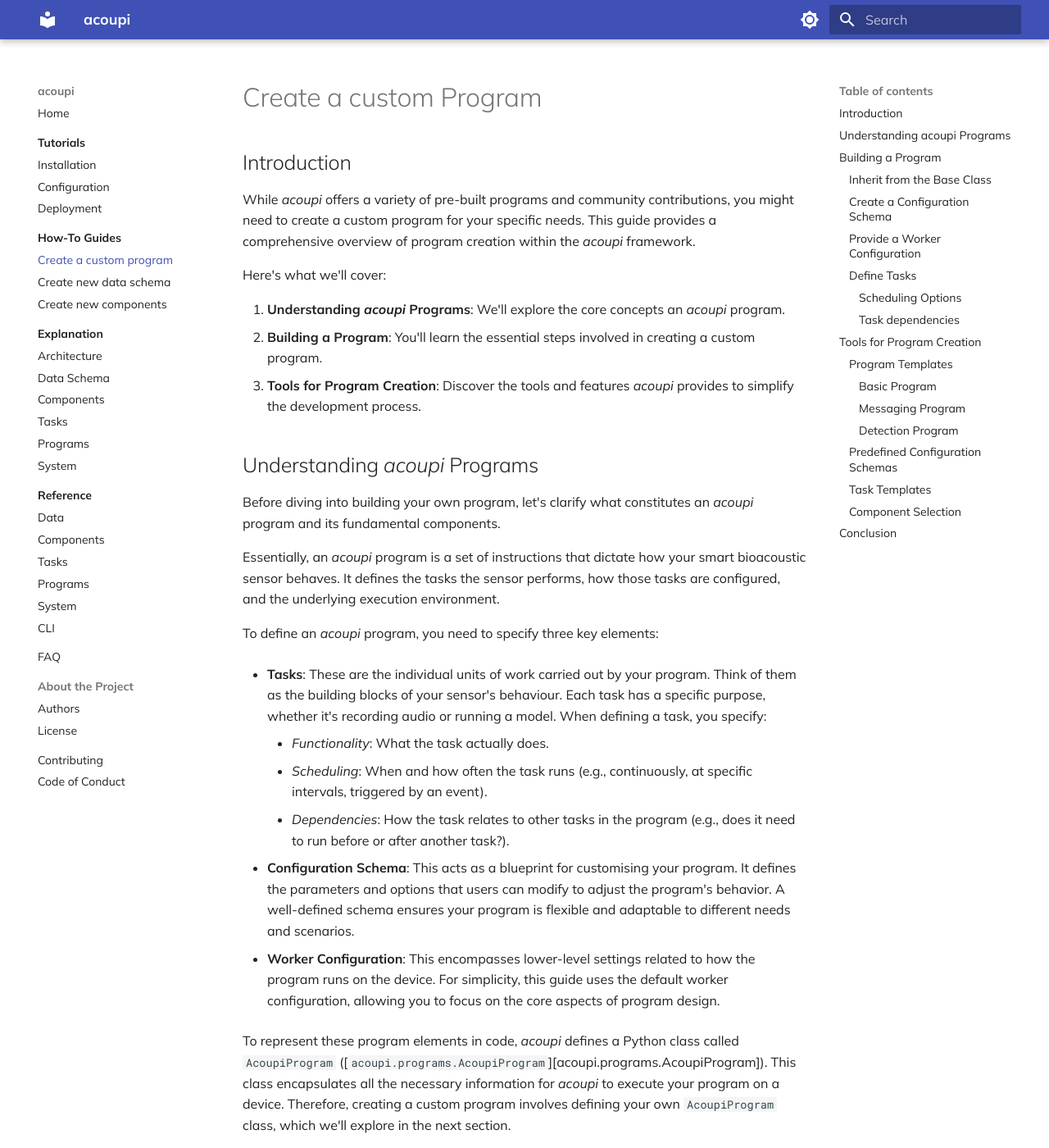
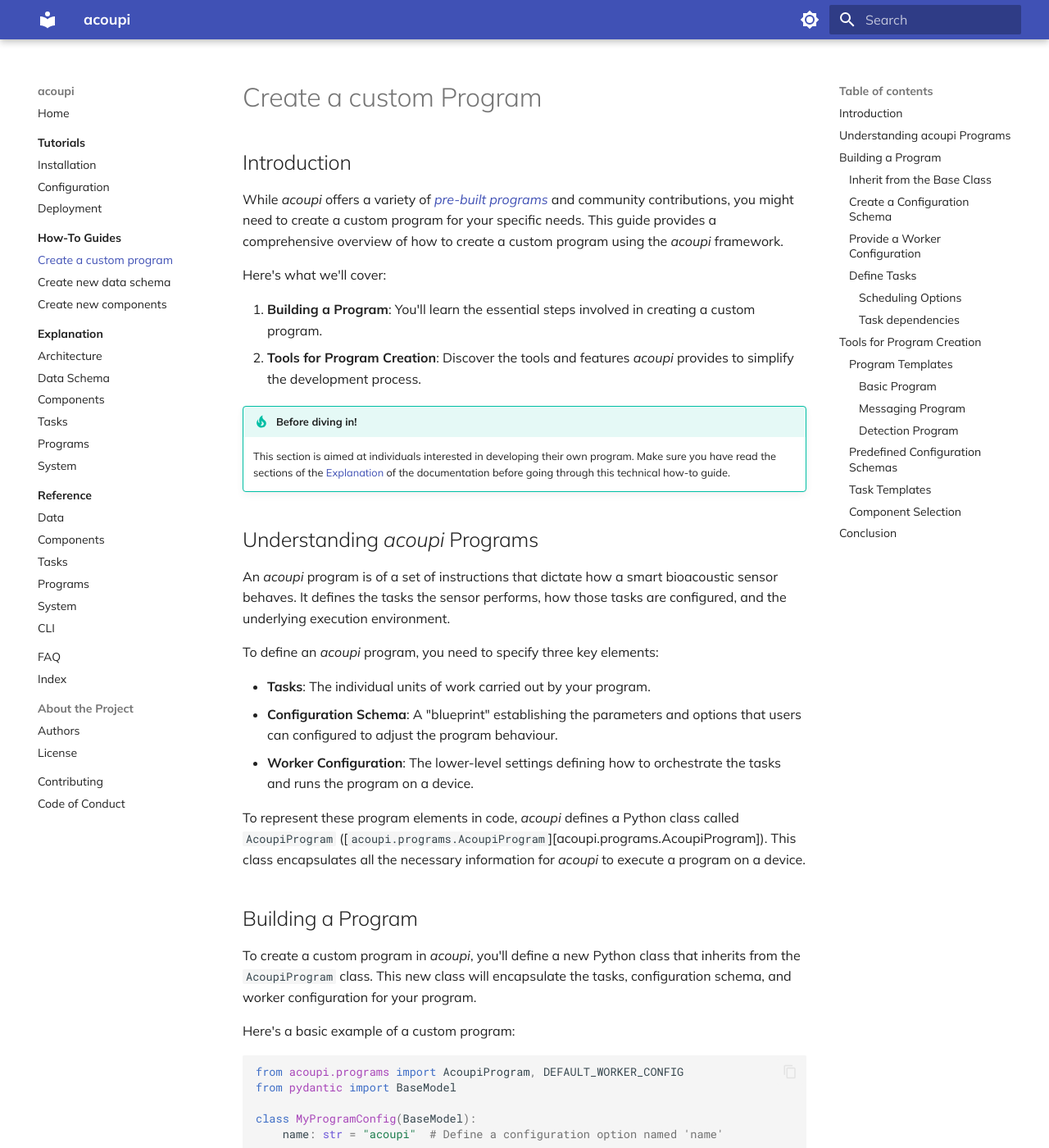
Before and after one commit to acoupi/acoupi, an MkDocs documentation site: the page built from docs/howtoguide/programs.md, in a window 1280 px wide and 1400 px high. Shown: the whole window at 82% size. Built offline with MkDocs 1.6.1 and Material for MkDocs 9.7.7, drawn with Linux system fonts in a browser that asks for light colours.

Commit message:
update mkdocs

```diff
--- a/docs/howtoguide/programs.md
+++ b/docs/howtoguide/programs.md
@@ -2,43 +2,31 @@
 
 ## Introduction
 
-While _acoupi_ offers a variety of pre-built programs and community contributions, you might need to create a custom program for your specific needs.
-This guide provides a comprehensive overview of program creation within the _acoupi_ framework.
+While _acoupi_ offers a variety of [_pre-built programs_](../explanation/programs.md/#pre-built_programs) and community contributions, you might need to create a custom program for your specific needs.
+This guide provides a comprehensive overview of how to create a custom program using the _acoupi_ framework.
 
 Here's what we'll cover:
 
-1. **Understanding _acoupi_ Programs**: We'll explore the core concepts an _acoupi_ program.
-2. **Building a Program**: You'll learn the essential steps involved in creating a custom program.
-3. **Tools for Program Creation**: Discover the tools and features _acoupi_ provides to simplify the development process.
+1. **Building a Program**: You'll learn the essential steps involved in creating a custom program.
+2. **Tools for Program Creation**: Discover the tools and features _acoupi_ provides to simplify the development process.
+
+!!! Tip "Before diving in!"
+
+    This section is aimed at individuals interested in developing their own program. Make sure you have read the sections of the [Explanation](../explanation/index.md) of the documentation before going through this technical how-to guide.
 
 ## Understanding _acoupi_ Programs
 
-Before diving into building your own program, let's clarify what constitutes an _acoupi_ program and its fundamental components.
-
-Essentially, an _acoupi_ program is a set of instructions that dictate how your smart bioacoustic sensor behaves.
+An _acoupi_ program is of a set of instructions that dictate how a smart bioacoustic sensor behaves.
 It defines the tasks the sensor performs, how those tasks are configured, and the underlying execution environment.
 
 To define an _acoupi_ program, you need to specify three key elements:
 
-- **Tasks**: These are the individual units of work carried out by your program.
-    Think of them as the building blocks of your sensor's behaviour.
-    Each task has a specific purpose, whether it's recording audio or running a model.
-    When defining a task, you specify:
-
-      - _Functionality_: What the task actually does.
-      - _Scheduling_: When and how often the task runs (e.g., continuously, at specific intervals, triggered by an event).
-      - _Dependencies_: How the task relates to other tasks in the program (e.g., does it need to run before or after another task?).
-
-* **Configuration Schema**: This acts as a blueprint for customising your program.
-    It defines the parameters and options that users can modify to adjust the program's behavior.
-    A well-defined schema ensures your program is flexible and adaptable to different needs and scenarios.
-
-* **Worker Configuration**: This encompasses lower-level settings related to how the program runs on the device.
-    For simplicity, this guide uses the default worker configuration, allowing you to focus on the core aspects of program design.
+- **Tasks**: The individual units of work carried out by your program.
+- **Configuration Schema**: A "blueprint" establishing the parameters and options that users can configured to adjust the program behaviour.
+- **Worker Configuration**: The lower-level settings defining how to orchestrate the tasks and runs the program on a device.
 
 To represent these program elements in code, _acoupi_ defines a Python class called `AcoupiProgram` ([`acoupi.programs.AcoupiProgram`][acoupi.programs.AcoupiProgram]).
-This class encapsulates all the necessary information for _acoupi_ to execute your program on a device.
-Therefore, creating a custom program involves defining your own `AcoupiProgram` class, which we'll explore in the next section.
+This class encapsulates all the necessary information for _acoupi_ to execute a program on a device.
 
 ## Building a Program
 
--- a/mkdocs.yml
+++ b/mkdocs.yml
@@ -29,6 +29,7 @@ nav:
       - System: reference/system.md
       - CLI: reference/cli.md
   - FAQ: faq.md
+  - Index: terms.md
   - About the Project:
       - Authors: authors.md
       - License: license.md
```
Also changed, not shown: docs/explanation/programs.md (+80 -36 lines), docs/explanation/tasks.md (+22 -19 lines), docs/terms.md (added, +22 -0 lines).
